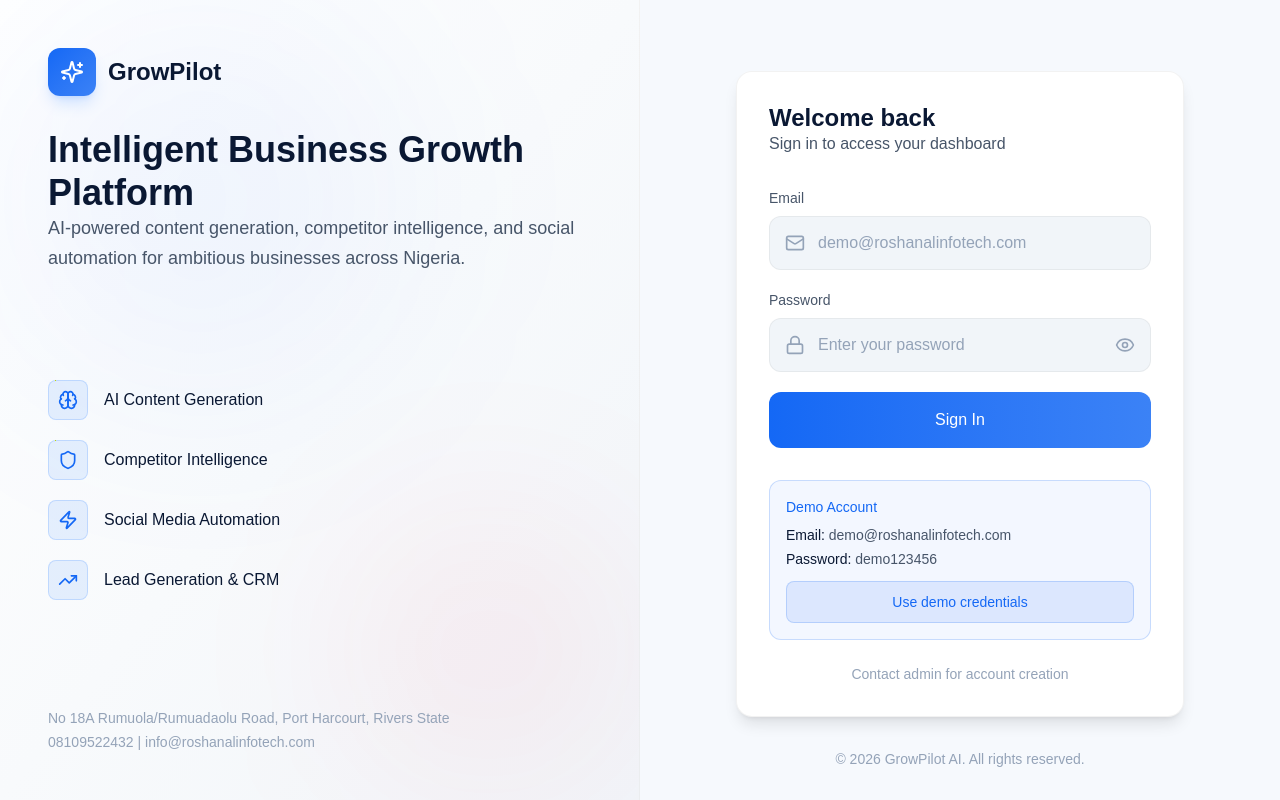
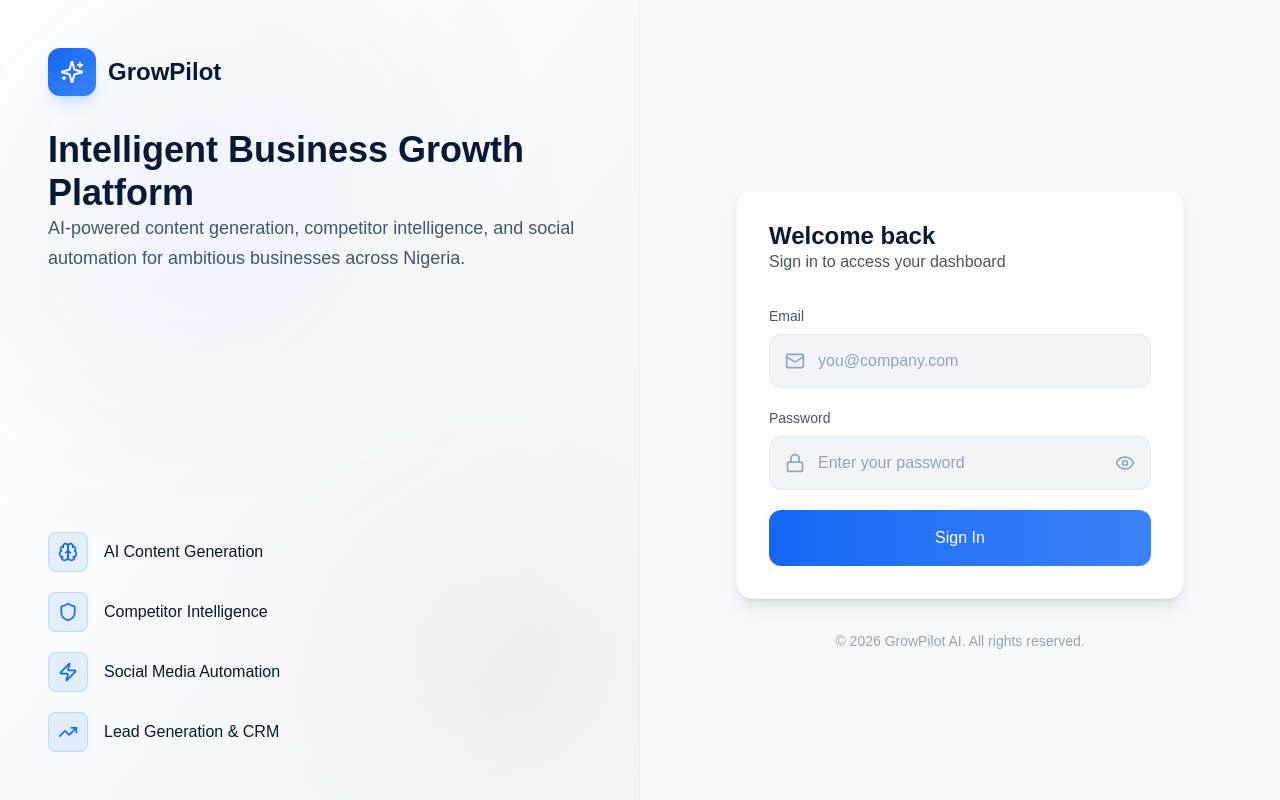
Before and after one commit to shuddi1962/Rosh-Workflow, a Next.js app: page /login in a window 1280 px wide. Built offline with nearby package versions, Linux system fonts and the light colour scheme.

Commit message:
chore: strip demo credentials and contact info from login page

```diff
--- a/app/(auth)/login/page.tsx
+++ b/app/(auth)/login/page.tsx
@@ -13,12 +13,6 @@ export default function LoginPage() {
   const [error, setError] = useState('')
   const [loading, setLoading] = useState(false)
   const [showPassword, setShowPassword] = useState(false)
-
-  const fillDemoCredentials = () => {
-    setEmail('demo@roshanalinfotech.com')
-    setPassword('demo123456')
-    setError('')
-  }
 
   interface LoginResponse {
     error?: string
@@ -159,15 +153,6 @@ export default function LoginPage() {
           ))}
         </motion.div>
 
-        <motion.div
-          initial={{ opacity: 0 }}
-          animate={{ opacity: 1 }}
-          transition={{ delay: 0.4 }}
-          className="relative z-10 text-text-muted text-sm space-y-1"
-        >
-          <p>No 18A Rumuola/Rumuadaolu Road, Port Harcourt, Rivers State</p>
-          <p>08109522432 | info@roshanalinfotech.com</p>
-        </motion.div>
       </div>
 
       {/* Right Panel - Login Form */}
@@ -212,7 +197,7 @@ export default function LoginPage() {
                     value={email}
                     onChange={(e) => setEmail(e.target.value)}
                     className="w-full pl-12 pr-4 py-3.5 bg-bg-surface border border-border-subtle rounded-xl text-text-primary placeholder:text-text-muted focus:border-accent-primary focus:ring-2 focus:ring-accent-primary/20 outline-none transition-all"
-                    placeholder="demo@roshanalinfotech.com"
+                    placeholder="you@company.com"
                     required
                   />
                 </div>
@@ -255,25 +240,6 @@ export default function LoginPage() {
                 )}
               </button>
             </form>
-
-            <div className="mt-8 p-4 bg-[#1468F5]/5 rounded-xl border border-[#1468F5]/20">
-              <p className="text-sm font-medium text-[#1468F5] mb-2">Demo Account</p>
-              <div className="space-y-1 text-sm text-text-secondary">
-                <p><span className="text-text-primary font-medium">Email:</span> demo@roshanalinfotech.com</p>
-                <p><span className="text-text-primary font-medium">Password:</span> demo123456</p>
-              </div>
-              <button
-                type="button"
-                onClick={fillDemoCredentials}
-                className="mt-3 w-full py-2.5 text-sm font-medium text-[#1468F5] bg-[#1468F5]/10 hover:bg-[#1468F5]/20 border border-[#1468F5]/20 rounded-lg transition-all"
-              >
-                Use demo credentials
-              </button>
-            </div>
-
-            <p className="mt-6 text-text-muted text-sm text-center">
-              Contact admin for account creation
-            </p>
           </div>
 
           <p className="mt-8 text-center text-text-muted text-sm">
```
